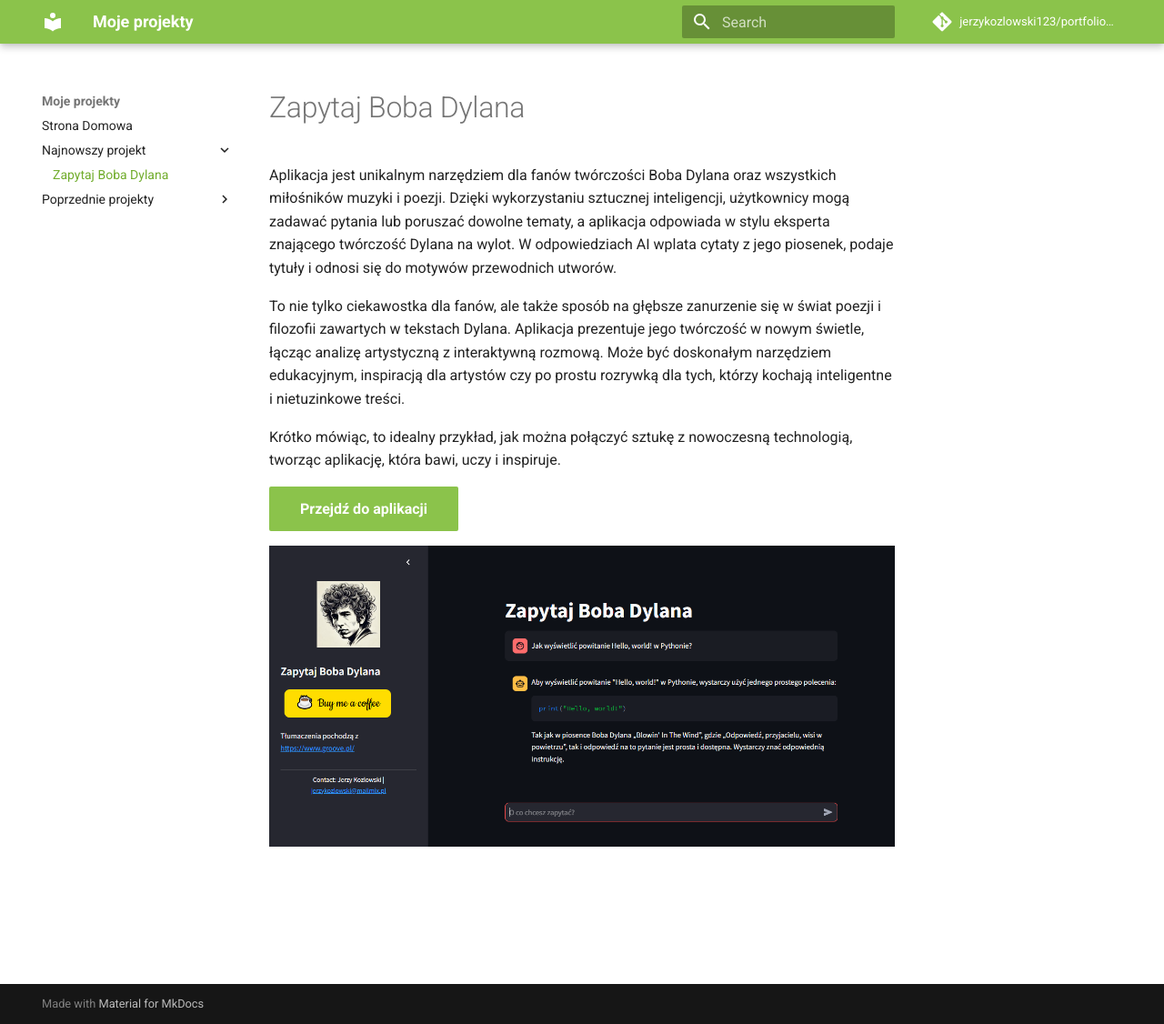
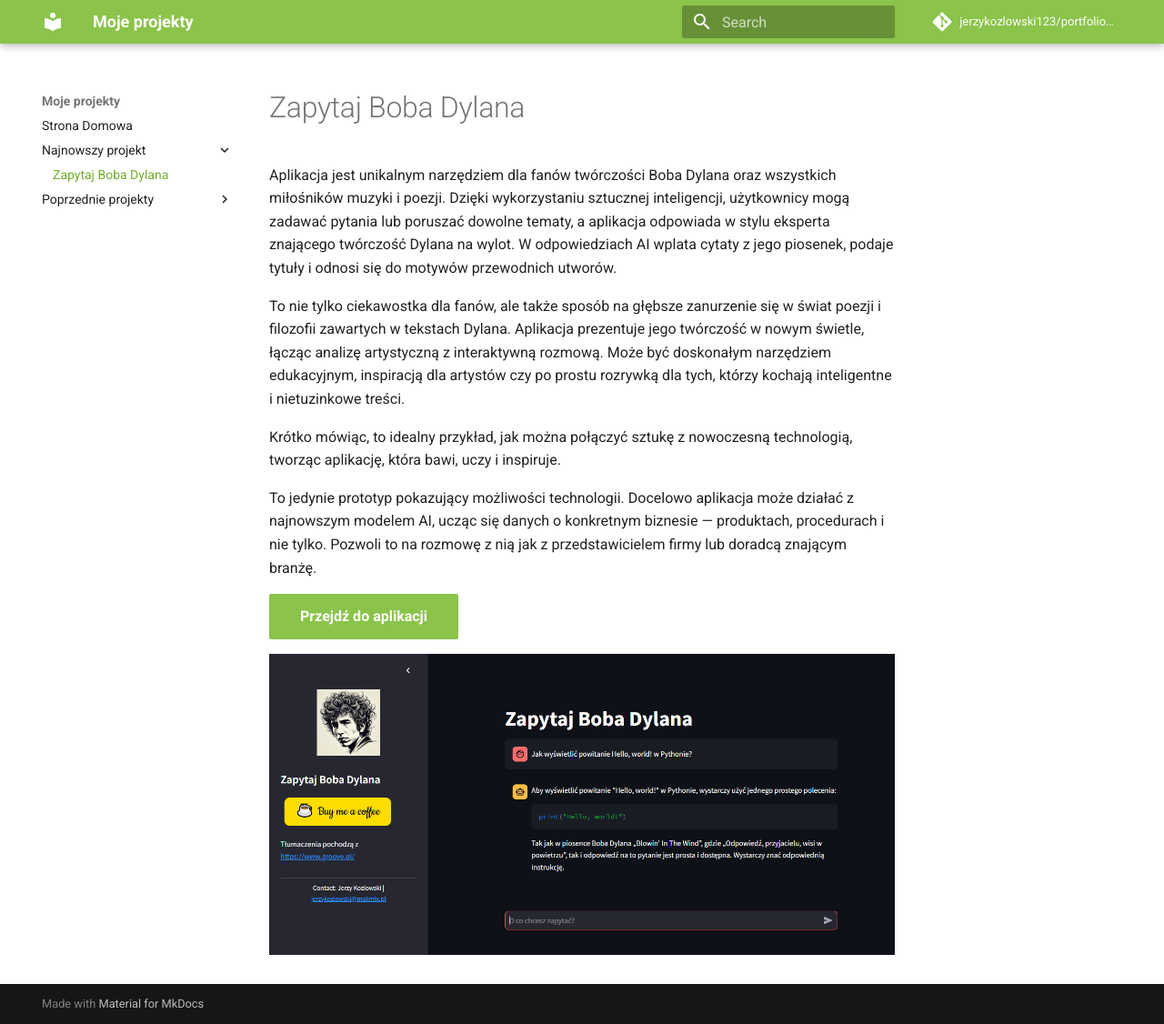
Before and after one commit to jerzykozlowski123/portfolio_github, an MkDocs documentation site: the page built from docs/ask_dylan/index.md, in a window 1280 px wide and 1126 px high. Shown: the whole window at 91% size. Built offline with MkDocs 1.6.1 and Material for MkDocs 9.7.7, drawn with Linux system fonts in a browser that asks for light colours; comment, search, counter and statistics services are not loaded.

Commit message:
added Dylan description

```diff
--- a/docs/ask_dylan/index.md
+++ b/docs/ask_dylan/index.md
@@ -7,6 +7,8 @@
 
 Krótko mówiąc, to idealny przykład, jak można połączyć sztukę z nowoczesną technologią, tworząc aplikację, która bawi, uczy i inspiruje.
 
+To jedynie prototyp pokazujący możliwości technologii. Docelowo aplikacja może działać z najnowszym modelem AI, ucząc się danych o konkretnym biznesie — produktach, procedurach i nie tylko. Pozwoli to na rozmowę z nią jak z przedstawicielem firmy lub doradcą znającym branżę.
+
 <a href="https://ask-dylan-peh8h.ondigitalocean.app/" class="md-button md-button--primary">Przejdź do aplikacji</a>
 
 ![Website Screenshot](Dylan_FP.PNG)
```
